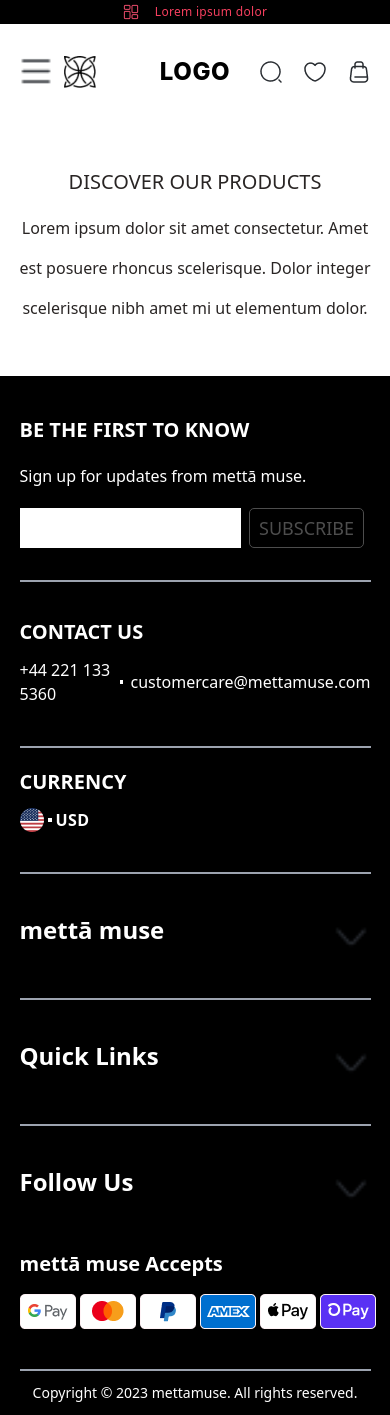
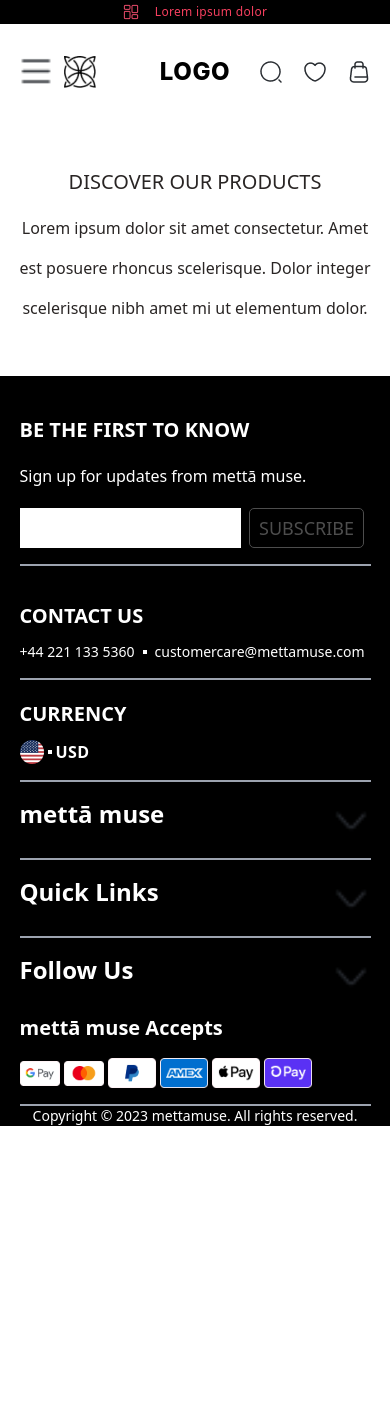
Before and after one commit to Ujualadler/Appscrip-task-UjualK, a React (Vite) app: page / in a window 390 px wide. After the commit the page ends 1126 px from the top, so only its background shows below. Built offline with nearby package versions, Linux system fonts and the light colour scheme.

Commit message:
footer margin change

```diff
--- a/src/Sections/Footer.jsx
+++ b/src/Sections/Footer.jsx
@@ -18,7 +18,7 @@ function Footer() {
     <footer className="bg-black text-white  flex justify-center items-center ">
       <div className="sm:w-[80%] w-[90%] mt-10">
         <div className="flex flex-col sm:flex-row  justify-between  gap-4 sm:border-b-2 sm:border-gray-400   ">
-          <div className="flex flex-col sm:w-[50%] justify-center gap-5 pb-8 sm:border-0 border-b-2 border-gray-400 ">
+          <div className="flex flex-col sm:w-[50%] justify-center gap-5 sm:pb-8 pb-4 sm:border-0 border-b-2 border-gray-400 ">
             <div className="flex justify-start">
               <h3 className="text-white text-xl font-bold font-['Simplon Norm'] uppercase">
                 Be the first to know
@@ -43,28 +43,28 @@ function Footer() {
           </div>
 
           <div className="flex flex-col col-span-2 mt-5 sm:0 sm:col-span-1 justify-center gap-5 ">
-            <div className="flex flex-col gap-3 sm:border-0 border-b-2 border-gray-400 pb-10  ">
+            <div className="flex flex-col gap-3 sm:border-0 border-b-2 border-gray-400 sm:pb-8 pb-4  ">
               <h3 className="text-white text-xl font-bold font-['Simplon Norm'] uppercase">
                 CONTACT US
               </h3>
               <div className="flex items-center sm:items-start sm:flex-col gap-2">
                 <a
                   href="tel:+442211335360"
-                  className="text-white text-base  font-normal font-['Simplon Norm']"
+                  className="text-white sm:text-base text-sm  font-normal font-['Simplon Norm']"
                 >
                   +44 221 133 5360
                 </a>
                 <span className="block sm:hidden h-1 w-1 bg-white"></span>
                 <a
                   href="mailto:customercare@mettamuse.com"
-                  className="text-white text-base  font-normal font-['Simplon Norm']"
+                  className="text-white sm:text-base text-sm  font-normal font-['Simplon Norm']"
                 >
                   customercare@mettamuse.com
                 </a>
               </div>
             </div>
 
-            <div className="flex flex-col gap-3 sm:border-0 border-b-2 border-gray-400 pb-10">
+            <div className="flex flex-col gap-3 sm:border-0 border-b-2 border-gray-400 sm:pb-8 pb-4">
               <h3 className="text-white text-xl font-bold font-['Simplon Norm'] uppercase">
                 Currency
               </h3>
@@ -83,7 +83,7 @@ function Footer() {
           </div>
         </div>
         <div className="grid grid-cols-3 ">
-          <div className="sm:col-span-1 col-span-3 mt-10 sm:border-0 border-b-2 border-gray-400 pb-10 ">
+          <div className="sm:col-span-1 col-span-3 sm:mt-10 mt-4 sm:border-0 border-b-2 border-gray-400 sm:pb-8 pb-4 ">
             <div className="flex justify-between">
               <h3 className="text-white text-2xl mb-3 font-bold font-['Simplon Norm']">
                 mettā muse
@@ -120,7 +120,7 @@ function Footer() {
             )}
           </div>
 
-          <div className="sm:col-span-1 col-span-3 sm:border-0 border-b-2 mt-10 border-gray-400 pb-10 ">
+          <div className="sm:col-span-1 col-span-3 sm:border-0 border-b-2 sm:mt-10 mt-4 border-gray-400 sm:pb-8 pb-4 ">
             <div className="flex justify-between">
               <h3 className="text-white text-2xl mb-3 font-bold font-['Simplon Norm']">
                 Quick Links
@@ -160,7 +160,7 @@ function Footer() {
             )}
           </div>
 
-          <div className="sm:col-span-1 col-span-3 flex flex-col  sm:border-0 border-b-2 mt-10 border-gray-400 pb-10 ">
+          <div className="sm:col-span-1 col-span-3 flex flex-col  sm:border-0 border-b-2 sm:mt-10 mt-4 border-gray-400 sm:pb-8 pb-4 ">
             <div>
               <div className="flex justify-between">
                 <h3 className="text-white text-2xl mb-3 font-bold font-['Simplon Norm']">
@@ -185,22 +185,42 @@ function Footer() {
               )}
             </div>
             <div>
-              <h3 className="text-white text-xl mt-10 mb-4 font-bold font-['Simplon Norm']">
+              <h3 className="text-white text-xl sm:mt-10 mt-4 mb-4 font-bold font-['Simplon Norm']">
                 mettā muse Accepts
               </h3>
               <div className="flex gap-1 items-center">
-                <img src="/gpay.png" alt="Google Pay" />
-                <img src="/mastercard.png" alt="Mastercard" />
-                <img src="/paypal.png" alt="PayPal" />
-                <img src="/amex.png" alt="American Express" />
-                <img src="/applepay.png" alt="Apple Pay" />
-                <img src="/dpay.png" alt="Digital Payment" />
+                <img
+                  className="w-10 sm:w-14"
+                  src="/gpay.png"
+                  alt="Google Pay"
+                />
+                <img
+                  className="w-10 sm:w-14"
+                  src="/mastercard.png"
+                  alt="Mastercard"
+                />
+                <img className="w-12 sm:w-14" src="/paypal.png" alt="PayPal" />
+                <img
+                  className="w-12 sm:w-14"
+                  src="/amex.png"
+                  alt="American Express"
+                />
+                <img
+                  className="w-12 sm:w-14"
+                  src="/applepay.png"
+                  alt="Apple Pay"
+                />
+                <img
+                  className="w-12 sm:w-14"
+                  src="/dpay.png"
+                  alt="Digital Payment"
+                />
               </div>
             </div>
           </div>
         </div>
         <div className="flex justify-center items-center">
-          <div className="text-center p-3 text-white text-sm font-normal font-['Simplon Norm']">
+          <div className="text-center sm:p-3 text-white text-sm  font-normal font-['Simplon Norm']">
             Copyright © 2023 mettamuse. All rights reserved.
           </div>
         </div>
```
